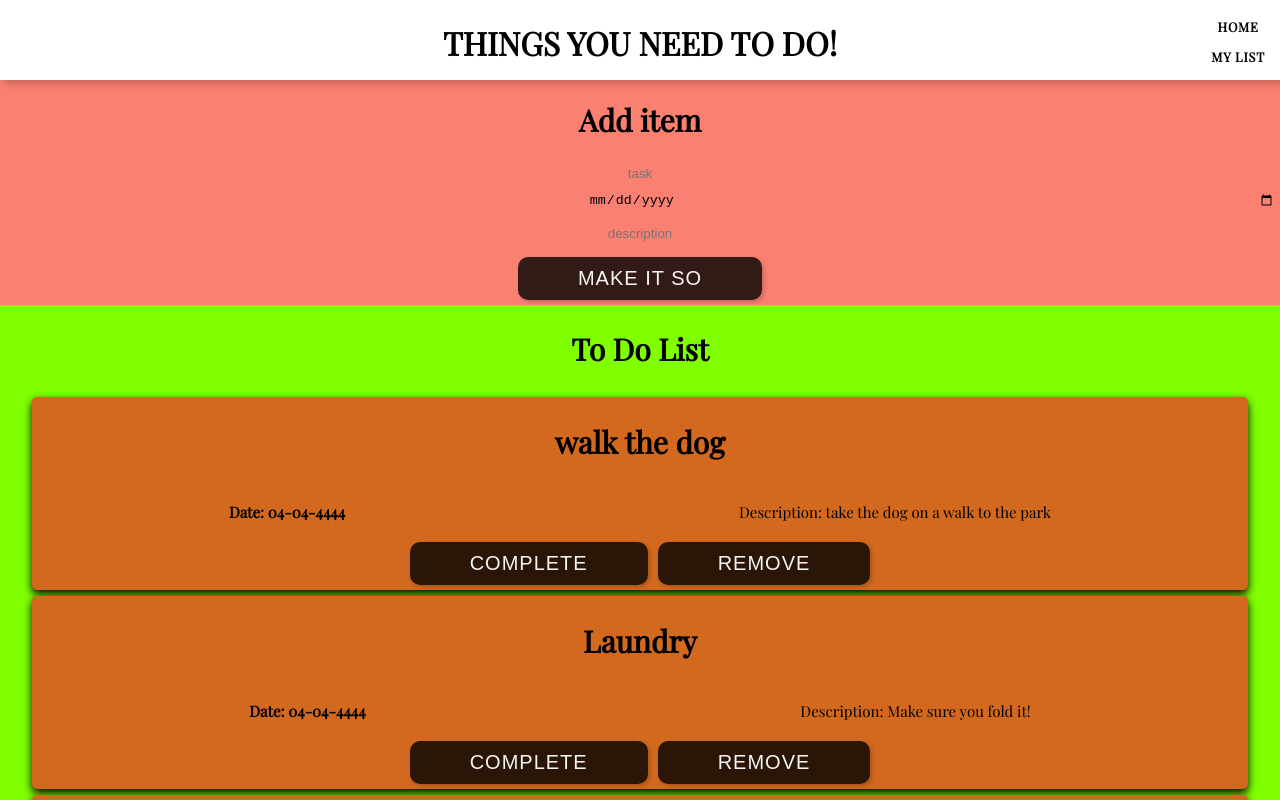
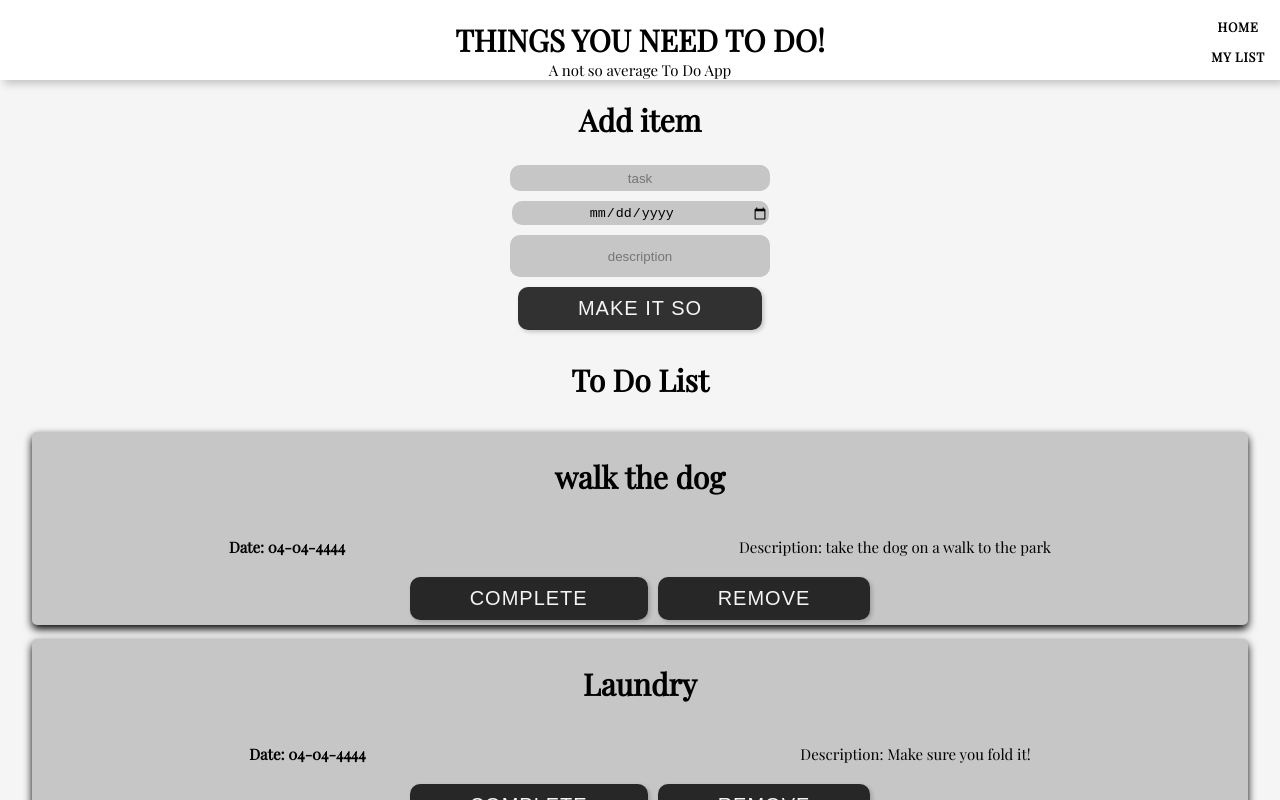
Before and after one commit to Spiritusanti/ToDoApp, a React (Create React App) app: page /todo in a window 1280 px wide. Shown: the top 800 px of the page. Built offline with nearby package versions, Linux system fonts and the light colour scheme.

Commit message:
updated readme and  styling on all components

```diff
--- a/src/components/Header/Header.component.js
+++ b/src/components/Header/Header.component.js
@@ -7,6 +7,7 @@ const Header = () => {
         <div className='container'>
             <div className='title-container'>
                 <h1>THINGS YOU NEED TO DO!</h1>
+                <p>A not so average To Do App</p>
                 <div className='nav'>
                     <Link to='/'>
                         <h3>HOME</h3>
--- a/src/components/Header/Header.styles.scss
+++ b/src/components/Header/Header.styles.scss
@@ -12,6 +12,17 @@
 
     .title-container {
         width: 60vw;
+
+        h1 {
+            font-size: 30px;
+            margin-bottom: 0px;
+            padding-bottom: 0px;
+        }
+
+        p {
+            font-size: 15px;
+            margin-top: 0px;
+        }
     }
 
     .nav {
--- a/src/components/InputForm/InputForm.styles.scss
+++ b/src/components/InputForm/InputForm.styles.scss
@@ -1,20 +1,23 @@
 .form {
     position: relative;
     font-size: 15px;
-    background: salmon;
+    background: whitesmoke;
     padding-top: 10vh;
 
 
     .input-container {
         display: flex;
         flex-direction: column;
-
+        align-items: center;
         input {
             text-align: center;
-            background: none;
+            background: #C6C6C6;
+            width: 20%;
+            border-radius: 10px;
             border-style: hidden;
             margin: 5px;
             cursor: pointer;
+            height: 3vh;
 
             &:hover{
                 transform: scale(1.05);
@@ -22,7 +25,7 @@
         }
 
         .description {
-            height: 25px;
+            height: 5vh;
         }
     }
 }
--- a/src/components/List/List.styles.scss
+++ b/src/components/List/List.styles.scss
@@ -1,5 +1,5 @@
 .ListItems {
-    background: chartreuse;
+    background: #f5f5f5;
 
 
     h2 {
--- a/src/components/ListItem/ListItem.styles.scss
+++ b/src/components/ListItem/ListItem.styles.scss
@@ -3,8 +3,8 @@
     width: 95%;
     text-align: center;
     border-radius: 5px;
-    background: chocolate;
-    margin: 3px;
+    background: #C6C6C6;
+    margin: 7px;
     box-shadow: 0 4px 8px black;
 
     &:hover {
```
Also changed, not shown: 1 other file (tests, documents, lock files or other folders).
